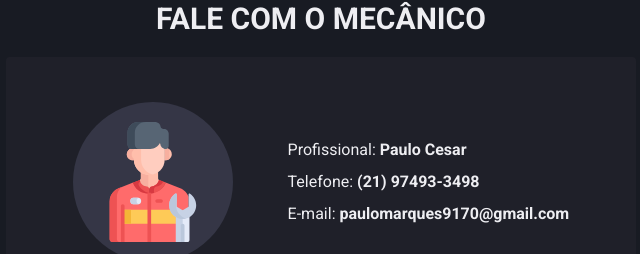
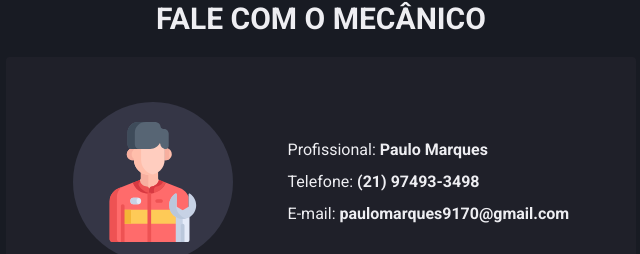
Before and after one commit to EricEOL/kadu_acessorios, a Next.js app: page / in a window 1280 px wide. Shown: the part 945-1199 px from the top of the page, without its empty margins (319-959 px from the left). Built offline with nearby package versions, Linux system fonts and the light colour scheme.

Commit message:
Mudança no nome do profissional

```diff
--- a/src/pages/index.js
+++ b/src/pages/index.js
@@ -49,7 +49,7 @@ export default function Home() {
           </Flex>
 
           <Box mt={["8px", "0"]}>
-            <Text mb="2">Profissional: <Text as="strong">Paulo Cesar</Text></Text>
+            <Text mb="2">Profissional: <Text as="strong">Paulo Marques</Text></Text>
             <Text mb="2">Telefone: <Text as="strong">(21) 97493-3498</Text></Text>
             <Text>E-mail: <Text as="strong">paulomarques9170@gmail.com</Text></Text>
           </Box>
```
